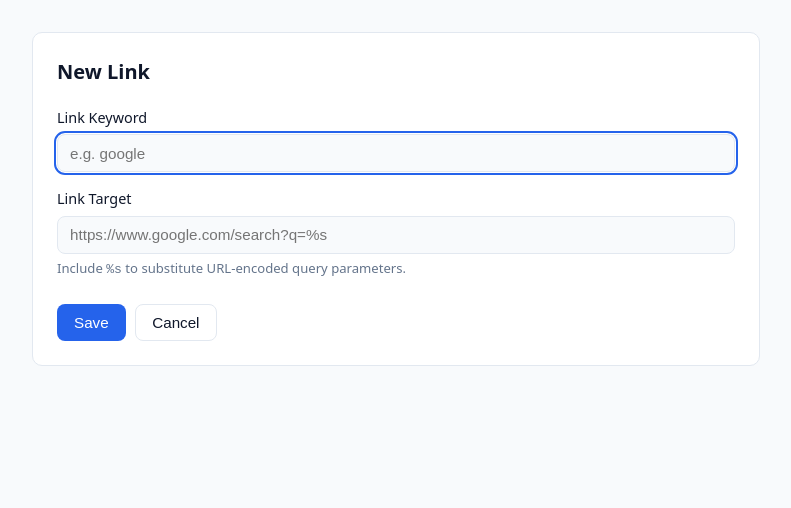
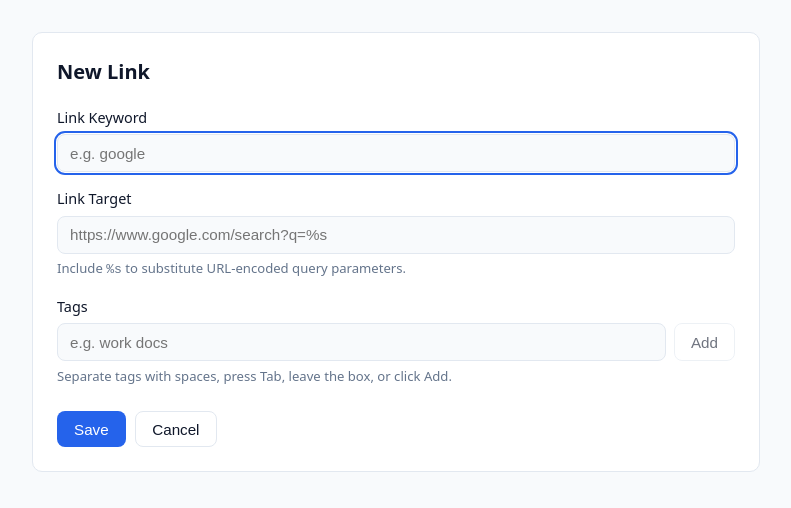
Before and after one commit to ecsousa/golinks, a React (Vite) app in the folder frontend/: page /#/edit in a window 1280 px wide. Shown: the top 508 px of the page, without its empty margins (244-1035 px from the left). Built offline with nearby package versions, Linux system fonts and the light colour scheme.

Commit message:
feat(ui): add whitespace-delimited tag chip input on edit link form

```diff
--- a/frontend/src/components/EditLink.jsx
+++ b/frontend/src/components/EditLink.jsx
@@ -1,29 +1,99 @@
-import React, { useEffect, useState } from 'react';
+import React, { useEffect, useRef, useState } from 'react';
 import { useNavigate, useParams } from 'react-router-dom';
 import { deleteLink, saveLink, UnauthorizedError } from '../api.js';
 
-export default function EditLink({ links, onLinksUpdated, onUnauthorized }) {
+function commitTagText(rawText, currentTags) {
+  const words = rawText
+    .split(/\s+/)
+    .map((w) => w.trim().toLowerCase())
+    .filter(Boolean);
+  if (words.length === 0) return currentTags;
+
+  const next = [...currentTags];
+  for (const word of words) {
+    if (!next.includes(word)) {
+      next.push(word);
+    }
+  }
+  return next;
+}
+
+export default function EditLink({ links, onDataUpdated, onUnauthorized }) {
   const { keyword: rawParam } = useParams();
   const navigate = useNavigate();
+  const tagInputRef = useRef(null);
 
   const routeKeyword = rawParam ? decodeURIComponent(rawParam) : '';
   const isExisting = Boolean(
     routeKeyword && Object.prototype.hasOwnProperty.call(links, routeKeyword)
   );
+  const existingEntry = isExisting ? links[routeKeyword] : null;
 
   const [keyInput, setKeyInput] = useState(routeKeyword);
-  const [targetInput, setTargetInput] = useState(isExisting ? links[routeKeyword] : '');
+  const [targetInput, setTargetInput] = useState(existingEntry?.target || '');
+  const [tags, setTags] = useState(() =>
+    Array.isArray(existingEntry?.tags) ? [...existingEntry.tags] : []
+  );
+  const [tagInput, setTagInput] = useState('');
   const [error, setError] = useState('');
   const [busy, setBusy] = useState(false);
 
   useEffect(() => {
     setKeyInput(routeKeyword);
-    setTargetInput(isExisting ? links[routeKeyword] : '');
+    setTargetInput(existingEntry?.target || '');
+    setTags(Array.isArray(existingEntry?.tags) ? [...existingEntry.tags] : []);
+    setTagInput('');
     setError('');
-  }, [routeKeyword, isExisting, links]);
+  }, [routeKeyword, existingEntry]);
+
+  function handleTagInputChange(e) {
+    const val = e.target.value;
+    if (/\s/.test(val)) {
+      const endsWithSpace = /\s$/.test(val);
+      const parts = val.split(/\s+/);
+      const toCommit = endsWithSpace ? parts : parts.slice(0, -1);
+      const remainder = endsWithSpace ? '' : parts[parts.length - 1];
+      setTags((prev) => commitTagText(toCommit.join(' '), prev));
+      setTagInput(remainder);
+      return;
+    }
+    setTagInput(val);
+  }
+
+  function handleTagKeyDown(e) {
+    if (e.key === 'Tab' && tagInput.trim()) {
+      e.preventDefault();
+      setTags((prev) => commitTagText(tagInput, prev));
+      setTagInput('');
+    } else if (e.key === 'Backspace' && tagInput === '' && tags.length > 0) {
+      setTags((prev) => prev.slice(0, -1));
+    }
+  }
+
+  function handleTagBlur() {
+    if (tagInput.trim()) {
+      setTags((prev) => commitTagText(tagInput, prev));
+      setTagInput('');
+    }
+  }
+
+  function handleAddTagClick() {
+    if (tagInput.trim()) {
+      setTags((prev) => commitTagText(tagInput, prev));
+      setTagInput('');
+    }
+    tagInputRef.current?.focus();
+  }
+
+  function handleRemoveTag(tagToRemove) {
+    setTags((prev) => prev.filter((t) => t !== tagToRemove));
+  }
 
   async function handleSave(e) {
     e.preventDefault();
+    const finalTags = commitTagText(tagInput, tags);
+    setTags(finalTags);
+    setTagInput('');
     setError('');
     setBusy(true);
     try {
@@ -31,8 +101,9 @@ export default function EditLink({ links, onLinksUpdated, onUnauthorized }) {
         originalKey: isExisting ? routeKeyword : undefined,
         key: keyInput.trim(),
         target: targetInput.trim(),
+        tags: finalTags,
       });
-      onLinksUpdated(updated);
+      onDataUpdated(updated);
       navigate('/', { replace: true });
     } catch (err) {
       if (err instanceof UnauthorizedError) {
@@ -50,7 +121,7 @@ export default function EditLink({ links, onLinksUpdated, onUnauthorized }) {
     setBusy(true);
     try {
       const updated = await deleteLink(routeKeyword);
-      onLinksUpdated(updated);
+      onDataUpdated(updated);
       navigate('/', { replace: true });
     } catch (err) {
       if (err instanceof UnauthorizedError) {
@@ -103,6 +174,57 @@ export default function EditLink({ links, onLinksUpdated, onUnauthorized }) {
             </span>
           </div>
 
+          <div className="field">
+            <label htmlFor="link-tags">Tags</label>
+            <div className="tag-input-row">
+              <div
+                className="tag-input-box"
+                onClick={() => tagInputRef.current?.focus()}
+              >
+                {tags.map((tag) => (
+                  <span key={tag} className="tag-chip">
+                    {tag}
+                    <button
+                      type="button"
+                      className="tag-chip-remove"
+                      onClick={(e) => {
+                        e.stopPropagation();
+                        handleRemoveTag(tag);
+                      }}
+                      disabled={busy}
+                      aria-label={`Remove tag ${tag}`}
+                    >
+                      &times;
+                    </button>
+                  </span>
+                ))}
+                <input
+                  id="link-tags"
+                  ref={tagInputRef}
+                  type="text"
+                  className="tag-input-field"
+                  placeholder={tags.length === 0 ? 'e.g. work docs' : ''}
+                  value={tagInput}
+                  onChange={handleTagInputChange}
+                  onKeyDown={handleTagKeyDown}
+                  onBlur={handleTagBlur}
+                  disabled={busy}
+                />
+              </div>
+              <button
+                type="button"
+                className="btn btn-secondary"
+                onClick={handleAddTagClick}
+                disabled={busy || !tagInput.trim()}
+              >
+                Add
+              </button>
+            </div>
+            <span className="hint">
+              Separate tags with spaces, press Tab, leave the box, or click Add.
+            </span>
+          </div>
+
           <div className="actions">
             <div className="actions-left">
               <button type="submit" className="btn btn-primary" disabled={busy}>
--- a/frontend/src/styles.css
+++ b/frontend/src/styles.css
@@ -352,3 +352,68 @@ body {
   gap: 0.6rem;
   margin-top: 1.25rem;
 }
+
+.tag-input-row {
+  display: flex;
+  align-items: stretch;
+  gap: 0.5rem;
+}
+
+.tag-input-box {
+  flex: 1;
+  min-width: 0;
+  display: flex;
+  flex-wrap: wrap;
+  align-items: center;
+  gap: 0.4rem;
+  padding: 0.4rem 0.6rem;
+  background: var(--bg);
+  border: 1px solid var(--border);
+  border-radius: 8px;
+  cursor: text;
+}
+
+.tag-input-box:focus-within {
+  outline: 2px solid var(--primary);
+  outline-offset: 1px;
+}
+
+.tag-chip {
+  display: inline-flex;
+  align-items: center;
+  gap: 0.3rem;
+  padding: 0.2rem 0.5rem;
+  font-size: 0.85rem;
+  font-weight: 500;
+  color: var(--text);
+  background: var(--surface);
+  border: 1px solid var(--border);
+  border-radius: 6px;
+}
+
+.tag-chip-remove {
+  display: inline-flex;
+  align-items: center;
+  justify-content: center;
+  padding: 0;
+  border: none;
+  background: transparent;
+  color: var(--muted);
+  font-size: 1rem;
+  line-height: 1;
+  cursor: pointer;
+}
+
+.tag-chip-remove:hover:not(:disabled) {
+  color: var(--danger);
+}
+
+.tag-input-field {
+  flex: 1;
+  min-width: 110px;
+  width: auto !important;
+  padding: 0.2rem 0.15rem !important;
+  border: none !important;
+  background: transparent !important;
+  outline: none !important;
+}
```
